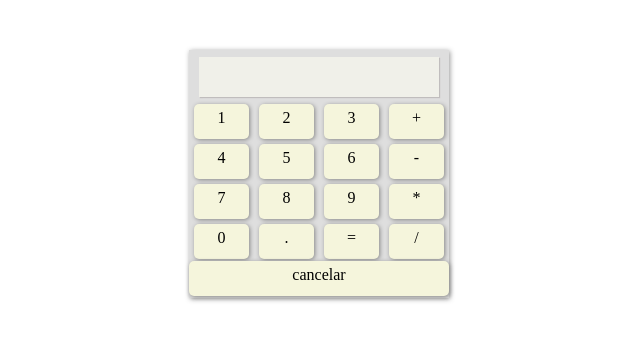
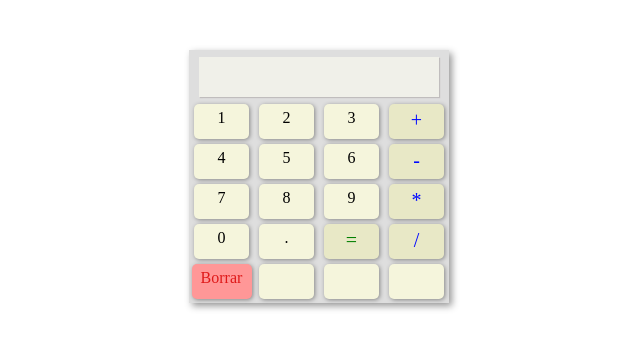
Before and after one commit to SebastianOrtizok/calculadora, a plain HTML site: page index.html in a window 1280 px wide. Shown: the whole page, without its empty margins (321-961 px from the left). Drawn offline with Linux system fonts and the light colour scheme.

Commit message:
Se agregó tipografia en visor, se dió estilo a botones de funcion, se modificó btn cancel se arregló permanencia de resultado en pantalla

```diff
--- a/css/style.css
+++ b/css/style.css
@@ -1,3 +1,14 @@
+
+
+@font-face {
+    font-family: 'visorcalculadora';
+    src: url('/css/fuente/digital-7-webfont.woff2') format('woff2'),
+         url('/css/fuente/digital-7-webfont.woff') format('woff');
+    font-weight: normal;
+    font-style: normal;
+
+}
+
 * {
 	margin: 0;
 	padding: 0;
@@ -7,7 +18,7 @@
 	display: flex;
 	width: 260px;
 	background-color: rgb(222, 222, 222);
-    box-shadow: 1px 1px 5px rgb(152, 152, 152);
+	box-shadow: 3px 3px 7px rgb(152, 152, 152);
 	flex-direction: column;
 	margin: 50px auto;
 	align-items: center;
@@ -19,12 +30,15 @@
 	background-color: rgb(240, 240, 233);
 	padding: 5px;
 	box-shadow: 1px 1px 1px rgb(192, 189, 189);
-    font-size: 20px;
+	font-size: 30px;
+    font-family: 'visorcalculadora';
 	color: rgb(92, 91, 91);
 	width: 230px;
 	height: 30px;
 	justify-content: flex-end;
 	margin: 5px;
+	max-width: 230px;
+	overflow: hidden;
 }
 
 .calculadora {
@@ -39,7 +53,9 @@
 	align-items: center;
 }
 
-.botones, .operacion, .calcular {
+.botones,
+.operacion,
+.calcular, .adorno {
 	background-color: beige;
 	width: 55px;
 	height: 30px;
@@ -50,14 +66,41 @@
 	user-select: none;
 }
 
-.botones:active, .operacion:active, .calcular:active {
-    box-shadow: 1px 1prgb(182, 182, 24) rgba(0, 0, 0, 0.697);
+.sumar,
+.restar,
+.multiplicar,
+.dividir {
+	background-color: rgb(232, 232, 198);
+	color: rgb(0, 8, 255);
+    font-size: 20px;
 }
 
-.botones:hover, .operacion:hover, .calcular:hover {
-    background-color: rgb(255, 255, 239);
+.igual {
+	background-color: rgb(232, 232, 198);
+	color: rgb(2, 127, 0);
+	font-size: 20px;
+}
+
+.botones:active,
+.operacion:active,
+.calcular:active {
+	box-shadow: 0.5px 0.5px 1px rgb(40, 255, 2);
+}
+
+.botones:hover,
+.operacion:hover,
+.calcular:hover {
+	background-color: rgb(208, 208, 178);
 }
 
 .cancelar {
+	background-color: rgb(255, 151, 151);
+	color: rgb(223, 26, 26);
 	width: 100%;
 }
+
+.cancelar:hover {
+	background-color: rgb(253, 97, 97);
+	color: rgb(255, 255, 255);
+	width: 100%;
+}
--- a/index.html
+++ b/index.html
@@ -26,8 +26,11 @@
             <div class="botones coma">.</div>
             <div class="calcular igual">=</div>
             <div class="operacion dividir">/</div>
+            <div class="operacion cancelar">Borrar</div>
+            <div class="adorno "> </div>
+            <div class="adorno "> </div>
+            <div class="adorno "> </div>
         </div>
-        <div class="operacion cancelar">cancelar</div>
     </div>
 		<script src="js/script.js"></script>
 	</body>
--- a/js/script.js
+++ b/js/script.js
@@ -6,13 +6,18 @@ let number1=0;
 let number2=0;
 let operacion;
 let resultado;
+let borrarpantalla="false"
 
 
 // Agrega el evento de clic a cada botón
 numberButtons.forEach(Element => {
     Element.addEventListener("click", function() {
+        if (borrarpantalla=="true"){
+            visor.innerHTML=""
+        }
+        borrarpantalla="false"
         const number = Element.textContent;
-       visor.innerHTML+=number
+        visor.innerHTML+=number
     });
 });
 
@@ -20,8 +25,14 @@ operaciones.forEach(Element =>{
     Element.addEventListener("click", function(){
         const operaciones = Element.textContent;
         number1=parseFloat(visor.innerHTML);
-        visor.innerHTML="";
+        borrarpantalla="true"
         operacion=operaciones
+        if (operacion== "Borrar"){
+            visor.innerHTML=""
+            number1=0;
+            number2=0;
+            console.log(operacion)
+        }
     })
 })
 
@@ -34,7 +45,6 @@ calcular.addEventListener("click", function(){
     }else {
 
     if (operacion== "+"){
-        console.log(operacion)
         resultado= number1 + number2
     }
     if (operacion== "-"){
@@ -47,11 +57,6 @@ calcular.addEventListener("click", function(){
         resultado= number1 / number2
     }
 
-    if (operacion== "cancelar"){
-        visor.innerHTML=""
-        number1=0;
-        number2=0;
-    }
     visor.innerHTML=resultado
 }
 })
```
Also changed, not shown: css/fuente/digital-7-webfont.woff (added), css/fuente/digital-7-webfont.woff2 (added). Lines whose indentation alone changed are shown as unchanged.
